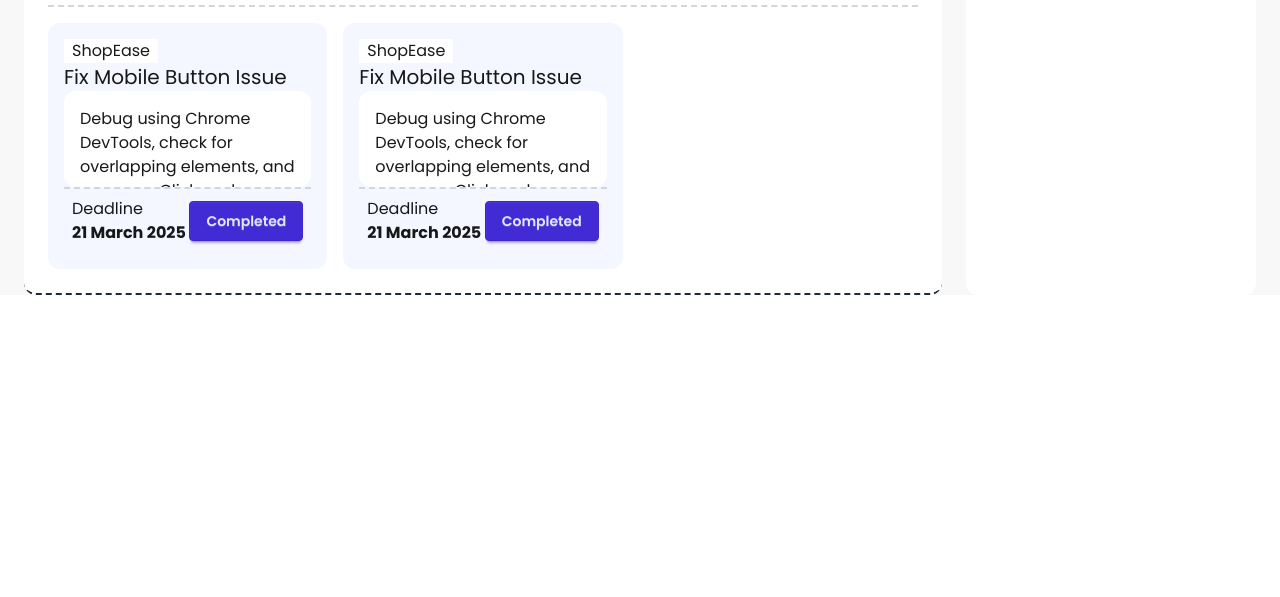
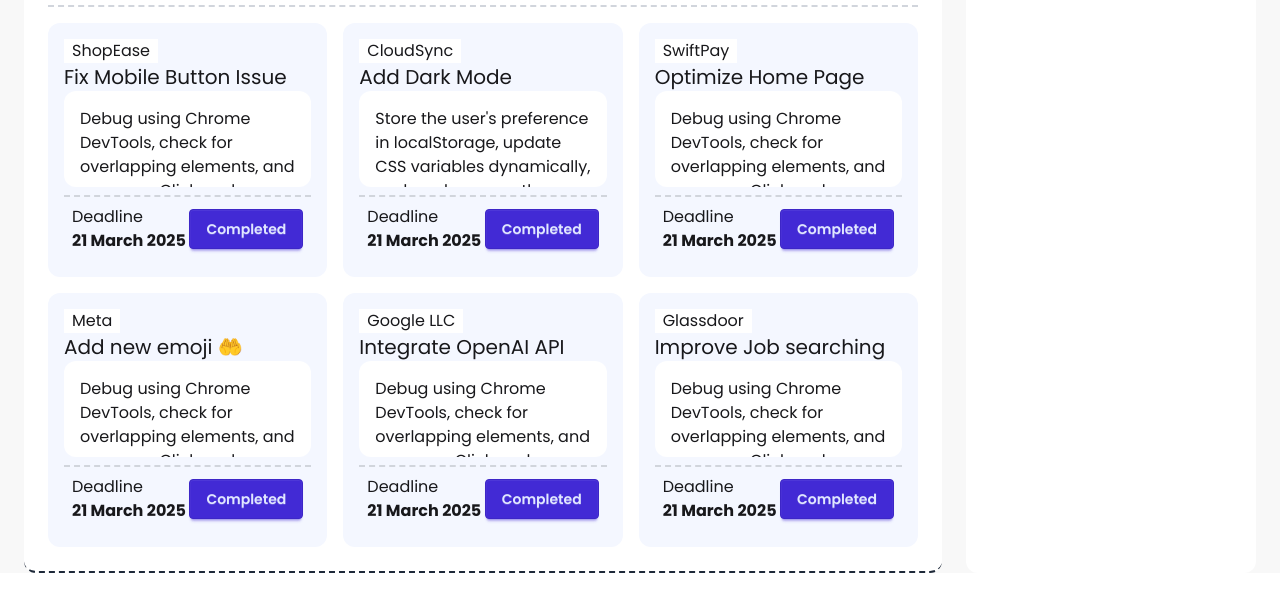
Before and after one commit to khushbul10/a05, a plain HTML site: page index.html in a window 1280 px wide. Shown: the part 246-843 px from the top of the page. Before the commit the page ends 800 px from the top, so only its background shows below. Drawn offline with nearby package versions, Linux system fonts and the light colour scheme.

Commit message:
added all cards

```diff
--- a/index.html
+++ b/index.html
@@ -67,17 +67,18 @@
                     <img src="assets/board.png" alt="">
                     <p class="text-white text-xl">Discover Something<br>New Today!</p>
                 </div>
-                <div class="flex rounded-xl justify-center items-center w-full m-4 h-full  bg-[#F4F7FF]">
+                <div class="flex rounded-xl justify-center items-center w-full p-4 gap-4 h-full  bg-[#F4F7FF]">
                     <img src="assets/calender.png" alt="">
+                    <p id="calender" class="text-xl"></p>
                 </div>
             </div>
             <!-- card section  -->
             <section class="m-2 pt-4 border-t-2 border-gray-300 border-dashed">
                 <div class="grid grid-cols-3 gap-4">
-                    <div class="card bg-[#F4F7FF] p-4 rounded-xl">
+                    <div class="card flex justify-between bg-[#F4F7FF] p-4 rounded-xl">
                         <h3 class="bg-white w-fit px-2">ShopEase</h3>
                         <h2 class="text-xl ">Fix Mobile Button Issue</h2>
-                        <p class="h-24 rounded-xl overflow-hidden p-4 bg-white">Debug using Chrome DevTools, check for overlapping elements, and ensure onClick works properly
+                        <p class="h-24 mb-2 rounded-xl overflow-hidden p-4 bg-white">Debug using Chrome DevTools, check for overlapping elements, and ensure onClick works properly
                             and ensure onClick works properly</p>
                         <div class="flex justify-between border-t-2 border-gray-300 border-dashed p-2 items-center">
                             <div>
@@ -89,10 +90,69 @@
                             </button>
                         </div>
                     </div>
-                    <div class="card bg-[#F4F7FF] p-4 rounded-xl">
-                        <h3 class="bg-white w-fit px-2">ShopEase</h3>
-                        <h2 class="text-xl ">Fix Mobile Button Issue</h2>
-                        <p class="h-24 rounded-xl overflow-hidden p-4 bg-white">Debug using Chrome DevTools, check for overlapping elements, and ensure onClick works properly
+                    <div class="card flex justify-between bg-[#F4F7FF] p-4 rounded-xl">
+                        <h3 class="bg-white w-fit px-2">CloudSync</h3>
+                        <h2 class="text-xl ">Add Dark Mode</h2>
+                        <p class="h-24 mb-2 rounded-xl overflow-hidden p-4 bg-white">Store the user's preference in localStorage, update CSS variables dynamically, and apply a smooth transition effect.</p>
+                        <div class="flex justify-between border-t-2 border-gray-300 border-dashed p-2 items-center">
+                            <div>
+                                <p>Deadline</p>
+                                <p class="font-bold">21 March 2025</p>
+                            </div>
+                            <button class="btn-completed btn btn-primary">
+                                Completed
+                            </button>
+                        </div>
+                    </div>
+                    <div class="card flex justify-between bg-[#F4F7FF] p-4 rounded-xl">
+                        <h3 class="bg-white w-fit px-2">SwiftPay</h3>
+                        <h2 class="text-xl ">Optimize Home Page</h2>
+                        <p class="h-24 mb-2 rounded-xl overflow-hidden p-4 bg-white">Debug using Chrome DevTools, check for overlapping elements, and ensure onClick works properly
+                            and ensure onClick works properly</p>
+                        <div class="flex justify-between border-t-2 border-gray-300 border-dashed p-2 items-center">
+                            <div>
+                                <p>Deadline</p>
+                                <p class="font-bold">21 March 2025</p>
+                            </div>
+                            <button class="btn-completed btn btn-primary">
+                                Completed
+                            </button>
+                        </div>
+                    </div>
+                    <div class="card flex justify-between bg-[#F4F7FF] p-4 rounded-xl">
+                        <h3 class="bg-white w-fit px-2">Meta</h3>
+                        <h2 class="text-xl ">Add new emoji &#x1F932;</h2>
+                        <p class="h-24 mb-2 rounded-xl overflow-hidden p-4 bg-white">Debug using Chrome DevTools, check for overlapping elements, and ensure onClick works properly
+                            and ensure onClick works properly</p>
+                        <div class="flex justify-between border-t-2 border-gray-300 border-dashed p-2 items-center">
+                            <div>
+                                <p>Deadline</p>
+                                <p class="font-bold">21 March 2025</p>
+                            </div>
+                            <button class="btn-completed btn btn-primary">
+                                Completed
+                            </button>
+                        </div>
+                    </div>
+                    <div class="card flex justify-between bg-[#F4F7FF] p-4 rounded-xl">
+                        <h3 class="bg-white w-fit px-2">Google LLC</h3>
+                        <h2 class="text-xl ">Integrate OpenAI API</h2>
+                        <p class="h-24 mb-2 rounded-xl overflow-hidden p-4 bg-white">Debug using Chrome DevTools, check for overlapping elements, and ensure onClick works properly
+                            and ensure onClick works properly</p>
+                        <div class="flex justify-between border-t-2 border-gray-300 border-dashed p-2 items-center">
+                            <div>
+                                <p>Deadline</p>
+                                <p class="font-bold">21 March 2025</p>
+                            </div>
+                            <button class="btn-completed btn btn-primary">
+                                Completed
+                            </button>
+                        </div>
+                    </div>
+                    <div class="card flex justify-between bg-[#F4F7FF] p-4 rounded-xl">
+                        <h3 class="bg-white w-fit px-2">Glassdoor</h3>
+                        <h2 class="text-xl ">Improve Job searching </h2>
+                        <p class="h-24 mb-2 rounded-xl overflow-hidden p-4 bg-white">Debug using Chrome DevTools, check for overlapping elements, and ensure onClick works properly
                             and ensure onClick works properly</p>
                         <div class="flex justify-between border-t-2 border-gray-300 border-dashed p-2 items-center">
                             <div>
@@ -127,6 +187,7 @@
 
     <script src="script/main.js"></script>
     <script src="script/clr-activity.js"></script>
+    <script src="script/date.js"></script>
 </body>
 
 </html>
--- /dev/null
+++ b/script/date.js
@@ -0,0 +1,3 @@
+let date = new Date();
+let dateStr = date.toDateString();
+document.getElementById('calender').innerText = dateStr;
```
Also changed, not shown: blogs.html (added).
